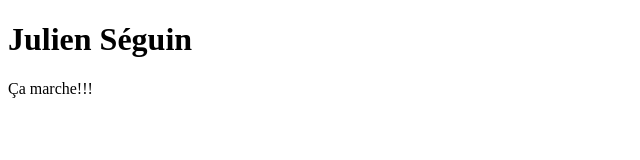
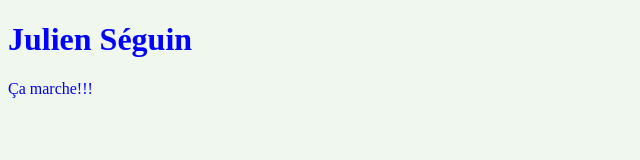
Before and after one commit to JulSeguin/julseguin.github.io, a plain HTML site: page index.html in a window 1280 px wide. Shown: the whole page, without its empty margins (0-640 px from the left). Drawn offline with Linux system fonts and the light colour scheme.

Commit message:
Adind Style

```diff
--- /dev/null
+++ b/app.css
@@ -0,0 +1,4 @@
+body{
+    background-color: rgb(240, 247, 238);
+    color: blue;
+}
--- a/index.html
+++ b/index.html
@@ -4,6 +4,7 @@
     <meta charset="UTF-8">
     <meta http-equiv="X-UA-Compatible" content="IE=edge">
     <meta name="viewport" content="width=device-width, initial-scale=1.0">
+    <link rel="stylesheet" href="app.css">
     <title>Julien Seguin</title>
 </head>
 <body>
```
